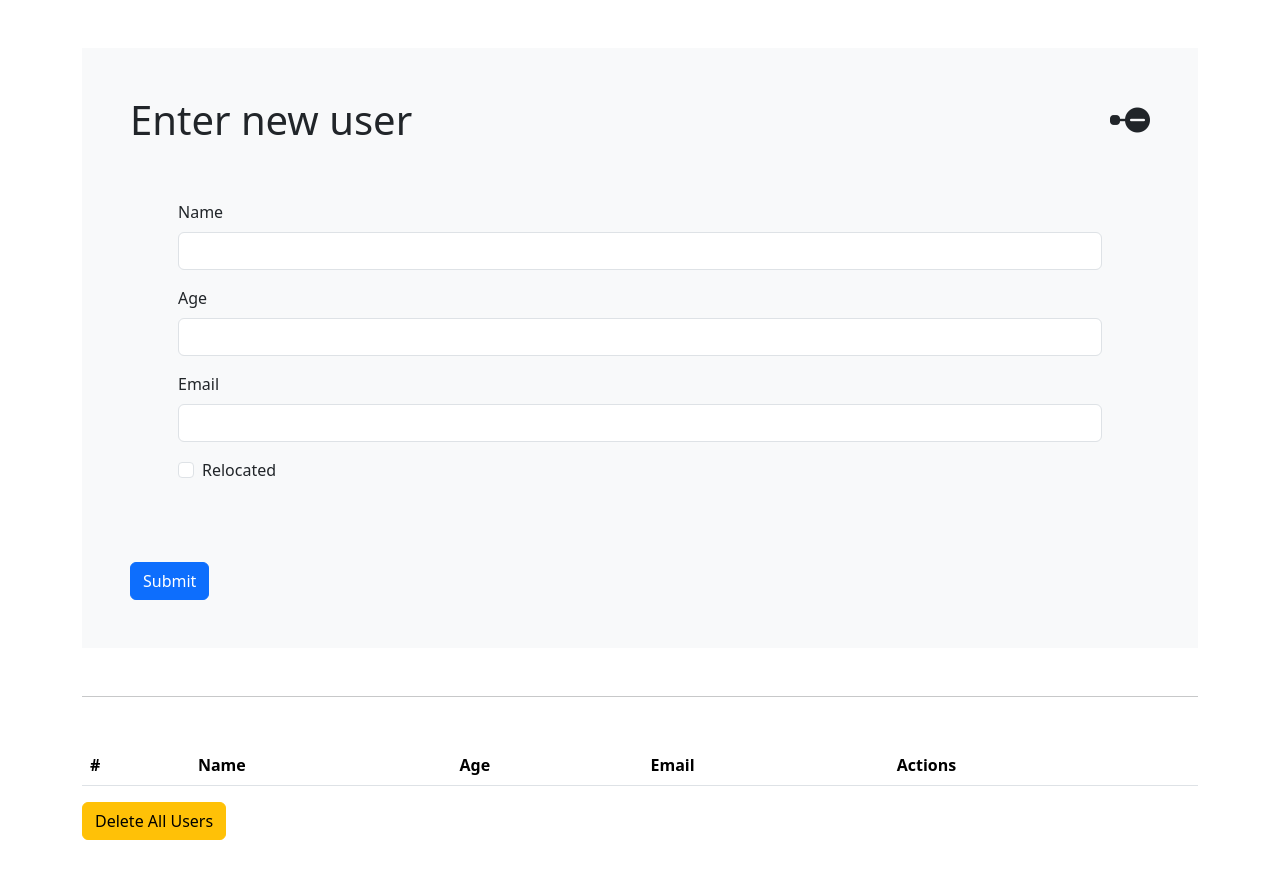
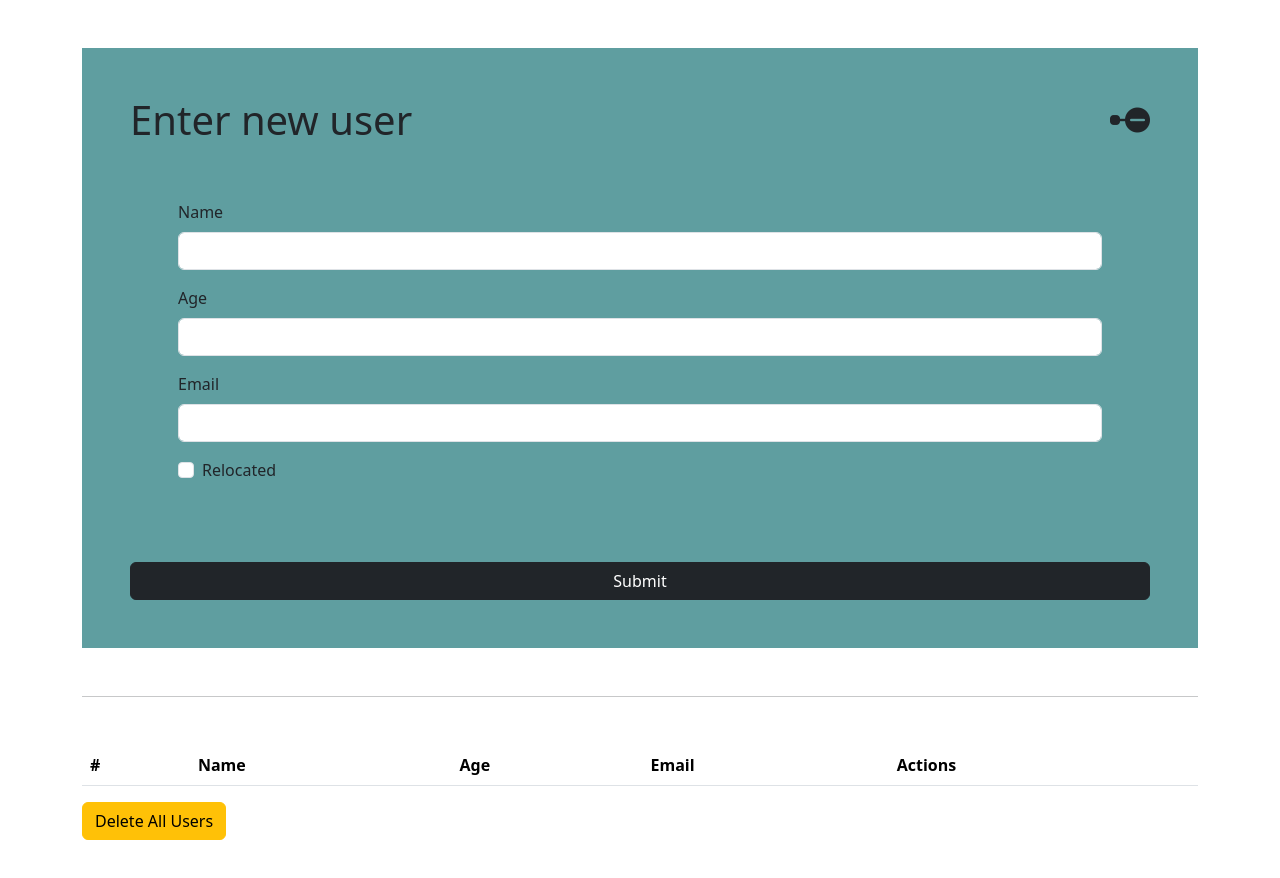
Before and after one commit to fjabbary/acte-assignment, a React (Create React App) app: page / in a window 1280 px wide. Both pictures are taken after a click on the icon 1129 px from the left and 120 px from the top of the page. Shown: the top 878 px of the page. Built offline with nearby package versions, Linux system fonts and the light colour scheme.

Commit message:
Form color modified

```diff
--- a/src/App.css
+++ b/src/App.css
@@ -9,3 +9,15 @@ table td {
 i.bi {
     cursor: pointer;
 }
+
+.user-form{
+    background-color: cadetblue;
+}
+
+.btn-dark, .btn-success {
+    width: 100%;
+}
+
+.text-danger {
+    font-weight: bold;
+}
--- a/src/components/UserForm.js
+++ b/src/components/UserForm.js
@@ -108,6 +108,7 @@ function UserForm() {
         setIsUpdate(true)
         setUpdateId(id)
         setShowForm(true)
+        setErrors({ name: "", age: "", email: "" })
     }
 
     const handleUpdate = () => {
@@ -148,10 +149,10 @@ function UserForm() {
 
     return (
         <React.Fragment>
-            <div className="user-form m-auto mt-5 bg-light p-5">
+            <div className="user-form m-auto mt-5 p-5">
                 <h1>Enter new user <i class={showForm ? "bi bi-node-minus-fill" : "bi bi-node-plus-fill"} style={{ float: 'right' }} onClick={handleExpand}></i></h1>
                 {showForm && <div>
-                    <form className="bg-light p-5 text-dark mb-3" >
+                    <form className=" p-5 text-dark mb-3" >
                         <div className="mb-3">
                             <label htmlFor="name" className="form-label">Name</label>
                             <input type="text" className={errorNameClass} id="name" name="name" onChange={handleChange} value={contact.name} />
@@ -172,7 +173,7 @@ function UserForm() {
                             <label className="form-check-label" htmlFor="relocated">Relocated</label>
                         </div>
                     </form>
-                    {!isUpdate && <button type="submit" className="btn btn-primary" onClick={handleSubmit}>Submit</button>}
+                    {!isUpdate && <button type="submit" className="btn btn-dark" onClick={handleSubmit}>Submit</button>}
 
                     {isUpdate && <button onClick={handleUpdate} className="btn btn-success">Update</button>}
                 </div>}
```
